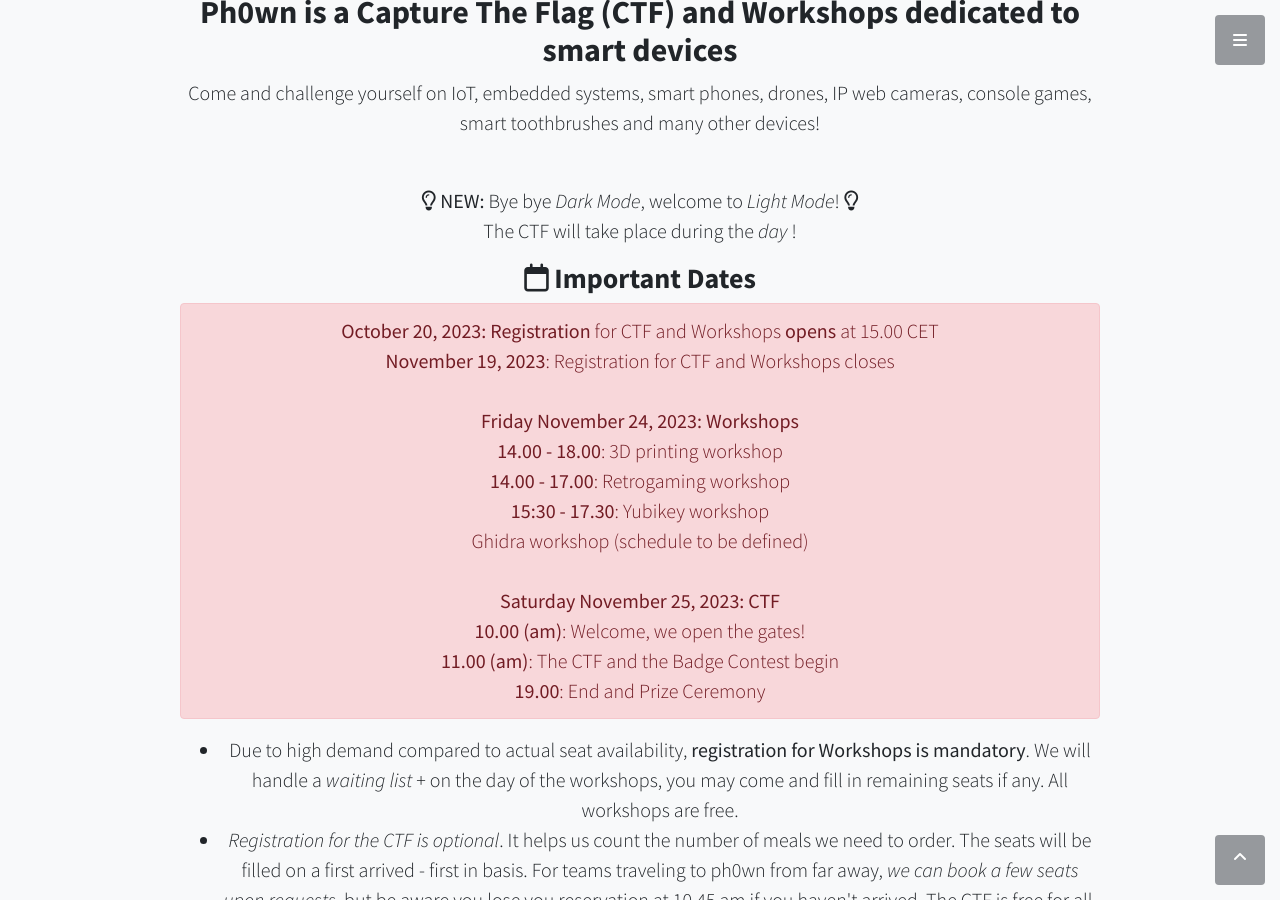
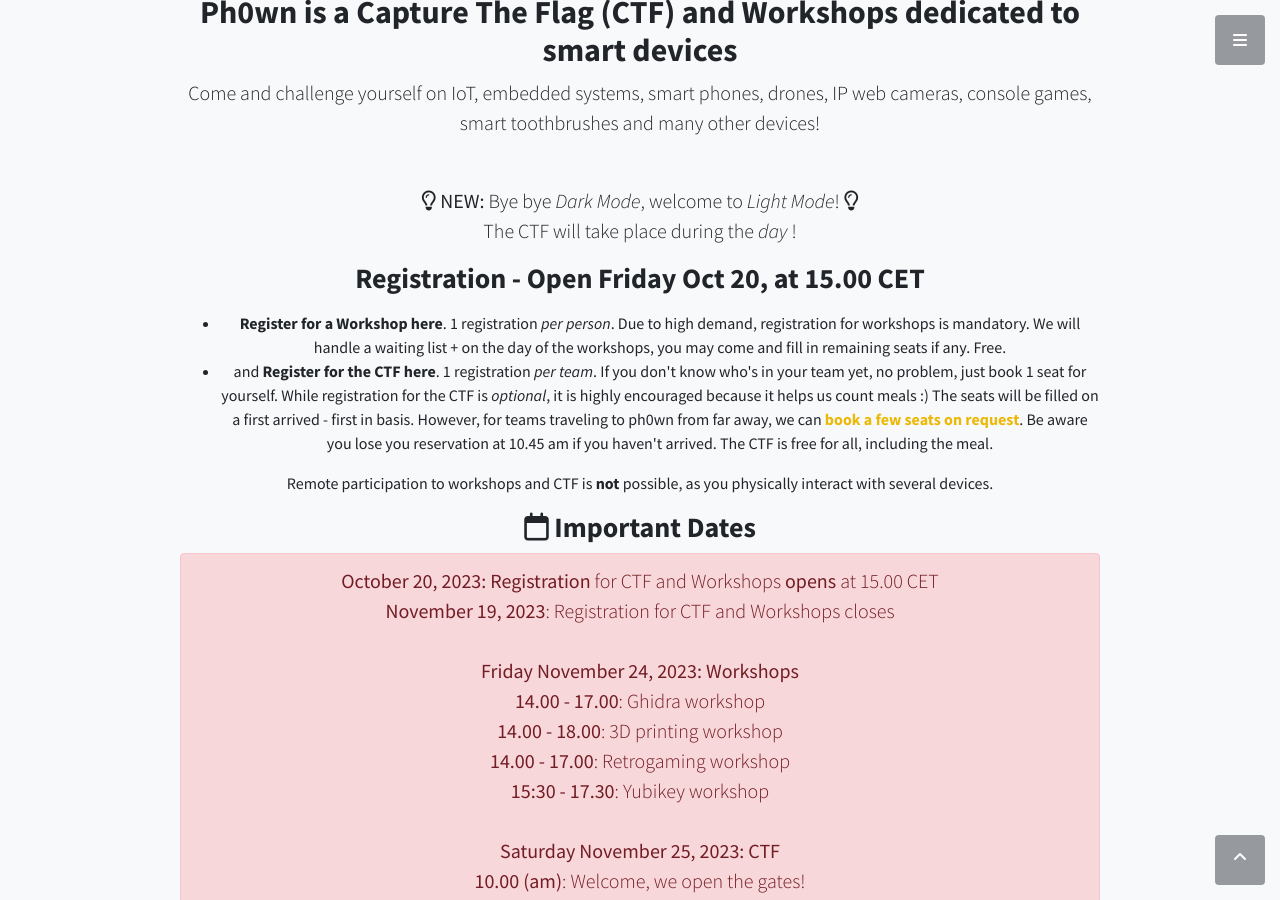
Before and after one commit to ph0wn/ph0wn.github.io, a Jekyll site: the page built from index.html, in a window 1280 px wide and 900 px high, scrolled down 1027 px. Built offline with Jekyll 4.4.1, drawn with Linux system fonts in a browser that asks for light colours; some of the changed text lies outside the part shown.

```diff
--- a/index.html
+++ b/index.html
@@ -17,16 +17,26 @@ title: Ph0wn CTF
 		    The CTF will take place during the <i>day</i> !<br>
 		</p>
 
+		<h3>Registration - Open Friday Oct 20, at 15.00 CET</h3>
+		<p class="lead">
+		    <ul>
+			<li><b>Register for a Workshop here</b>. 1 registration <i>per person</i>. Due to high demand, registration for workshops is mandatory. We will handle a waiting list + on the day of the workshops, you may come and fill in remaining seats if any. Free. </li>
+			<li>and <b>Register for the CTF here</b>. 1 registration <i>per team</i>. If you don't know who's in your team yet, no problem, just book 1 seat for yourself. While registration for the CTF is <i>optional</i>, it is highly encouraged because it helps us count meals :)  The seats will be filled on a first arrived - first in basis.  However, for teams traveling to ph0wn from far away, we can <a href="mailto:contact@ph0wn.org"> book a few seats on request</a>. Be aware you lose you reservation at 10.45 am if you haven't arrived. The CTF is free for all, including the meal.</li>
+		    </ul>
+		    Remote participation to workshops and CTF is <b>not</b> possible, as you physically interact with several devices.
+		</p>
+
 		<h3><i class="far fa-calendar"></i> Important Dates</h3>
 		<p class="lead alert alert-danger">
 		    <b>October 20, 2023: Registration</b> for CTF and Workshops <b>opens</b> at 15.00 CET<br>
 		    <b>November 19, 2023</b>: Registration for CTF and Workshops closes<br>
 		    <br>
 		    <b>Friday November 24, 2023: Workshops</b><br>
+		    <b>14.00 - 17.00</b>: Ghidra workshop<br>
 		    <b>14.00 - 18.00</b>: 3D printing workshop<br>
 		    <b>14.00 - 17.00</b>: Retrogaming workshop<br>
 		    <b>15:30 - 17.30</b>: Yubikey workshop<br>
-		    Ghidra workshop (schedule to be defined)</b><br>
+
 		    <br>
 		    <b>Saturday November 25, 2023: CTF</b><br>
 		    <b>10.00 (am)</b>: Welcome, we open the gates!<br>
@@ -34,12 +44,6 @@ title: Ph0wn CTF
 		    <b>19.00</b>: End and Prize Ceremony <br>
 		</p>
 
-		<p>
-		    <ul class="lead">
-			<li>Due to high demand compared to actual seat availability, <b>registration for Workshops is mandatory</b>. We will handle a <i>waiting list</i> + on the day of the workshops, you may come and fill in remaining seats if any. All workshops are free.</li>
-			<li><i>Registration for the CTF is optional</i>. It helps us count the number of meals we need to order. The seats will be filled on a first arrived - first in basis. For teams traveling to ph0wn from far away, <i>we can book a few seats upon requests</i>, but be aware you lose you reservation at 10.45 am if you haven't arrived. The CTF is free for all, including the meal. <b>Remote participation is not possible</b> as you physically play with several smart devices.   </li>
-		    </ul>
-		</p>
             </div>
         </div>
     </div>
@@ -121,8 +125,8 @@ title: Ph0wn CTF
 	 </div>
  	 <div class="row">
 	     <div class="col-lg-10 mx-auto">
-		 <h3 class="mt-5">Software reverse engineering for beginners with Ghidra applied to a drone's firmware (ARM architecture) - Maximilien Bouchez</h3><br>
-		 <!--   <img src="/images/united-kingdom.png"  title="icon made by www.freepik.com" alt="icon made by www.freepik.com" width="32px" /> in English<br>  -->
+		 <h3 class="mt-5">Software reverse engineering for beginners with Ghidra applied to a drone's firmware (ARM architecture) - Maximilien Bouchez</h3><br><img src="/images/france.png"  title="icon made by www.freepik.com" alt="icon made by www.freepik.com" width="32px" /> &nbsp; in French (possible support in English), <b>14:00 - 17:00</b>, 20 seats<br><br>
+		  <!-- <img src="/images/united-kingdom.png"  title="icon made by www.freepik.com" alt="icon made by www.freepik.com" width="32px" /> in English<br>  -->
 		 Have you ever dreamed of accessing the source code of an application to gain a deeper understanding of its inner workings? To uncover hidden secrets or search for vulnerabilities? Perhaps even to modify its behavior?  Software reverse-engineering is the key to
 		 realizing these dreams.
 		 <br>
```
